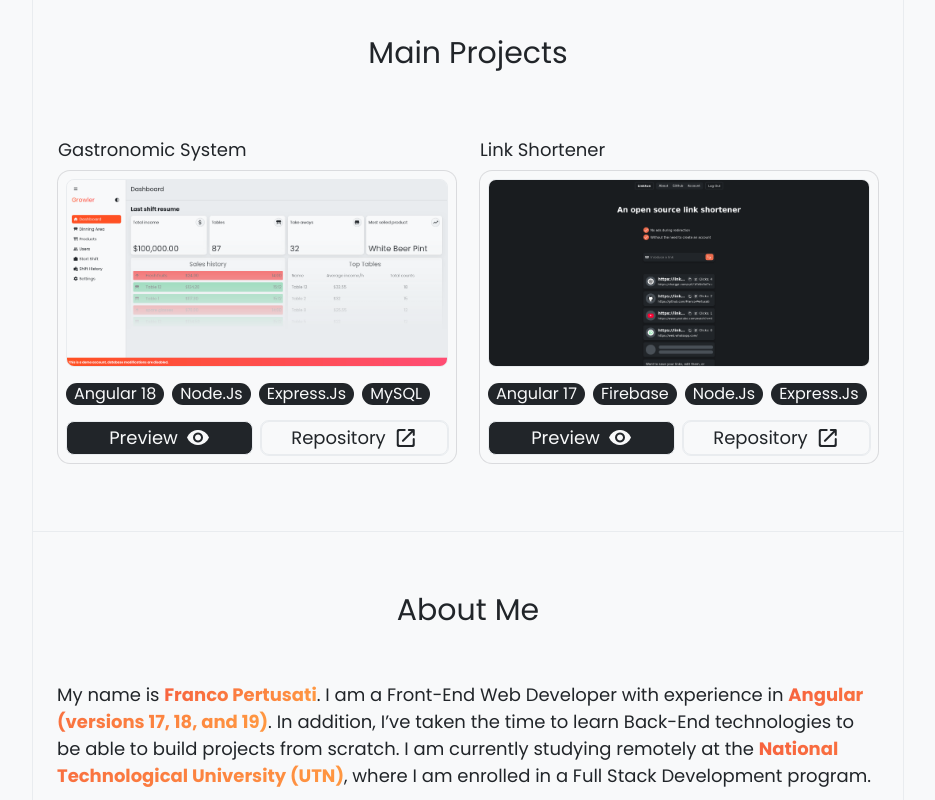
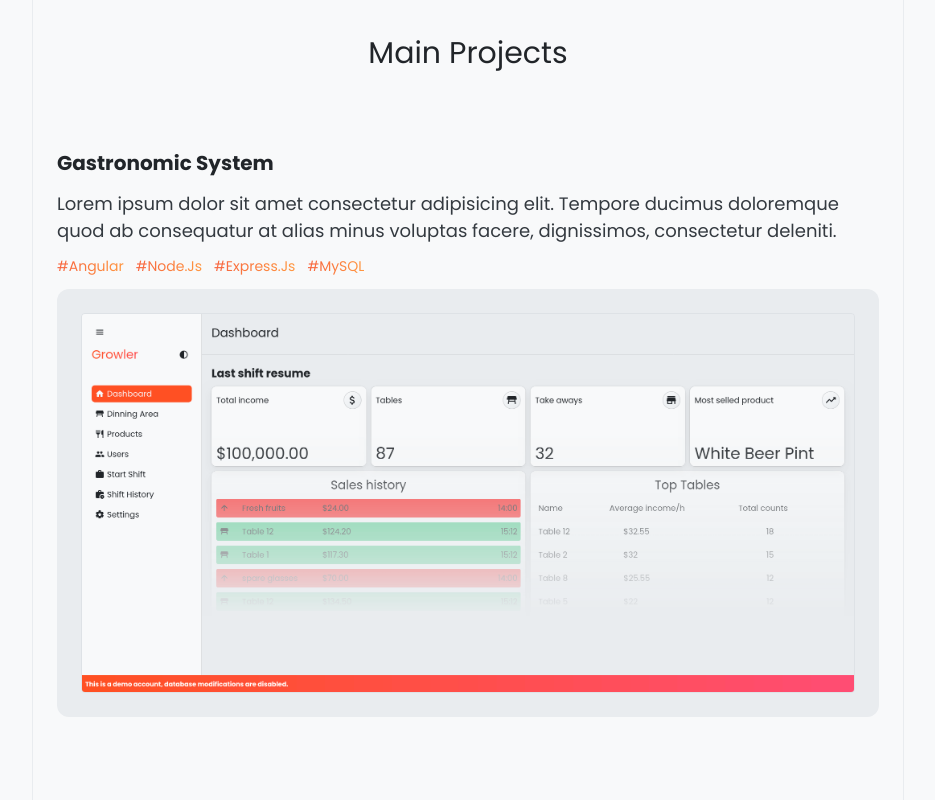
Before and after one commit to Franco-Pertusati/portfolio-2025, an Angular app: page / in a window 1280 px wide. Shown: the part 640-1440 px from the top of the page, without its empty margins (173-1108 px from the left). Built offline with nearby package versions, Linux system fonts and the light colour scheme.

Commit message:
Nuevas cards

```diff
--- a/src/app/modules/home/about-me/about-me.component.css
+++ b/src/app/modules/home/about-me/about-me.component.css
@@ -58,10 +58,12 @@ p {
 }
 
 .links {
-  width: 336px;
+  width: 100%;
+  flex-wrap: wrap;
 }
 
 .links div {
+  width: 100%;
   justify-content: space-between;
 }
 
@@ -70,8 +72,15 @@ p {
   padding: 0;
 }
 
+@media(min-width: 900px) {
+  .links {
+    flex-wrap: nowrap;
+  }
 
-@media(min-width: 900px) {
+  .links div {
+    width: fit-content;
+  }
+
   .resumenData {
     grid-template-columns: repeat(3, auto);
   }
--- a/src/app/modules/home/about-me/about-me.component.html
+++ b/src/app/modules/home/about-me/about-me.component.html
@@ -28,7 +28,7 @@
       <span>23 Years</span>
     </div>
   </div>
-  <div class="flex flexCol wfit center gap24 p24 links" style="padding: 56px 24px;">
+  <div class="flex justeve gap24 links" style="padding: 56px 24px;">
     <div class="flex gap8 aligncenter" style="border-radius: 32px;">
       <a href="https://www.linkedin.com/in/franco-pertusati-571308316">LinkedIn profile</a>
       <app-coppy-text [contentToCopy]="'https://www.linkedin.com/in/franco-pertusati-571308316'" />
--- a/src/app/modules/home/home.component.html
+++ b/src/app/modules/home/home.component.html
@@ -3,7 +3,7 @@
     <app-presentation-card />
     <app-stack />
   </section>
-  <section class="widthLayout" id="projects">
+  <section class="widthLayout wfull" id="projects">
     <app-projects-list />
   </section>
   <section class="widthLayout wfull" id="about-me">
--- a/src/app/modules/home/projects-list/project-card/project-card.component.css
+++ b/src/app/modules/home/projects-list/project-card/project-card.component.css
@@ -1,44 +1,51 @@
+.card {
+  width: 100%;
+}
+
+.imgContainer {
+  display: flex;
+  position: relative;
+  border-style: none;
+  box-shadow: none;
+}
+
 img {
   width: 100%;
-  border-radius: 12px;
+  border-radius: 4px;
 }
 
-a {
-  justify-content: center;
+.imgContainer:hover .btnContainer {
+  display: flex;
 }
 
-.projectTitle {
-  font-weight: normal;
+.description {
+  color: var(--font2);
 }
 
-img,
-a {
-  border: solid 1px var(--bg2);
-  border-radius: 8px;
+.btnContainer {
+  position: absolute;
+  height: 100%;
+  width: 100%;
+  top: 0;
+  left: 0;
+  background-color: var(--transparent);
+  backdrop-filter: blur(4px);
+  justify-content: center;
+  align-items: center;
+  display: none;
+  border-radius: 16px;
 }
 
-.tecPill {
-  background-color: var(--font);
-  color: var(--bg1);
-  font-size: 1.6rem;
-  line-height: 1;
-  padding: 3px 8px;
-  border-radius: 12px;
+.rainbowTxt {
+  font-size: 1.4rem;
 }
 
-.card {
-  gap: 16px;
-}
+@media (min-width: 600px) {
+  .imgContainer {
+    padding: 24px;
+  }
 
-@media(min-width: 600px) {
-  .card {
-    width: 480px;
+  img {
+    border: solid 1px var(--bg3);
   }
 }
-
-
-@media(min-width: 900px) {
-  .card {
-    max-width: 398px;
-  }
-}
--- a/src/app/modules/home/projects-list/project-card/project-card.component.html
+++ b/src/app/modules/home/projects-list/project-card/project-card.component.html
@@ -1,22 +1,25 @@
-<div class="flex flexCol gap8 p12">
-  <span class="projectTitle wfull">{{ title | titlecase }}</span>
-  <div class="bg p8 flex flexCol relative card">
+<div class="card flex flexCol gap12 wfull">
+  <h3>{{ title | titlecase }}</h3>
+  <span class="description">
+    Lorem ipsum dolor sit amet consectetur adipisicing elit. Tempore ducimus doloremque quod ab
+    consequatur at alias
+    minus voluptas facere, dignissimos, consectetur deleniti.
+  </span>
+  <div class="flex flexWrap gap12" >
+    @for (item of tecs; track $index) {
+      <span class="rainbowTxt">#{{item}}</span>
+    }
+  </div>
+  <div class="imgContainer bg bg2">
     <img [src]="img" alt="">
-    <div class="flex gap8">
-      @for (tec of tecs; track $index) {
-      <span class="tecPill">
-        {{ tec }}
-      </span>
-      }
-    </div>
-    <div class="flex gap8">
-      <a [href]="preview" target="_blank" class="wfull primary">
+    <div class="flex gap12 btnContainer">
+      <a [href]="repo" target="_blank" class="ghost">
+        <span>Code</span>
+        <i class="material-icons-round">code</i>
+      </a>
+      <a [href]="preview" target="_blank" class="ghost">
         <span>Preview</span>
-        <i class="material-icons-round">visibility</i>
-      </a>
-      <a [href]="repo" target="_blank" class="wfull ghost">
-        <span>Repository</span>
-        <i class="material-icons-round">open_in_new</i>
+        <i class="material-icons-round">preview</i>
       </a>
     </div>
   </div>
--- a/src/app/modules/home/projects-list/projects-list.component.css
+++ b/src/app/modules/home/projects-list/projects-list.component.css
@@ -1,6 +1,5 @@
 .projectsList {
   padding: 56px 0;
-  flex-wrap: wrap;
   justify-content: center;
   border-bottom: 1px solid var(--bg2);
 }
--- a/src/app/modules/home/projects-list/projects-list.component.html
+++ b/src/app/modules/home/projects-list/projects-list.component.html
@@ -1,6 +1,8 @@
-<div class="wfull center flex projectsList">
+<div class="wfull projectsList">
   <h2 class="wfull textCenter">Main Projects</h2>
-  @for (p of projects; track $index) {
+  <div class="wfull flex flexCol p24" style="gap: 98px;">
+    @for (p of projects; track $index) {
     <app-project-card [title]="p.title" [img]="p.img" [preview]="p.preview" [repo]="p.repo" [tecs]="p.tecs" />
-  }
+    }
+  </div>
 </div>
--- a/src/app/modules/home/projects-list/projects-list.component.ts
+++ b/src/app/modules/home/projects-list/projects-list.component.ts
@@ -16,14 +16,14 @@ export class ProjectsListComponent {
       img: 'ProjectImgs/1.png',
       repo: 'https://github.com/Franco-Pertusati/growler-front',
       preview: 'https://growler-front.vercel.app/app/dashboard',
-      tecs: ['Angular 18', 'Node.Js', 'Express.Js', 'MySQL']
+      tecs: ['Angular', 'Node.Js', 'Express.Js', 'MySQL']
     },
     {
       title: 'link shortener',
       img: 'ProjectImgs/2.png',
       repo: 'https://github.com/Franco-Pertusati/Linktun',
       preview: 'https://franco-pertusati.github.io/Linktun/#/',
-      tecs: ['Angular 17', 'Firebase', 'Node.Js', 'Express.Js']
+      tecs: ['Angular', 'Firebase', 'Node.Js', 'Express.Js']
     },
     // {
     //   title: 'UI library',
--- a/src/app/styles/buttons.css
+++ b/src/app/styles/buttons.css
@@ -55,10 +55,6 @@
   color: var(--primary);
 }
 
-span {
-  text-wrap: nowrap;
-}
-
 .rounded {
   border-radius: 8px;
 }
```
